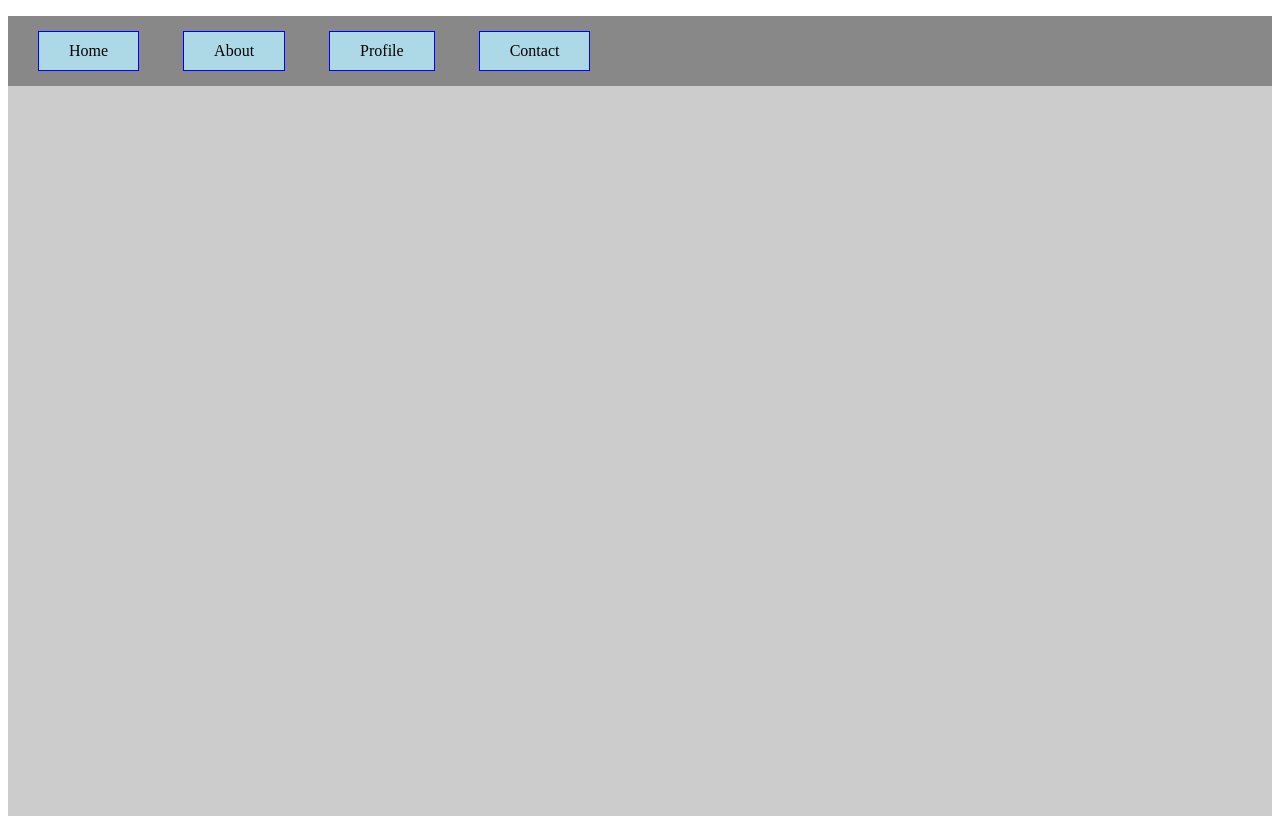
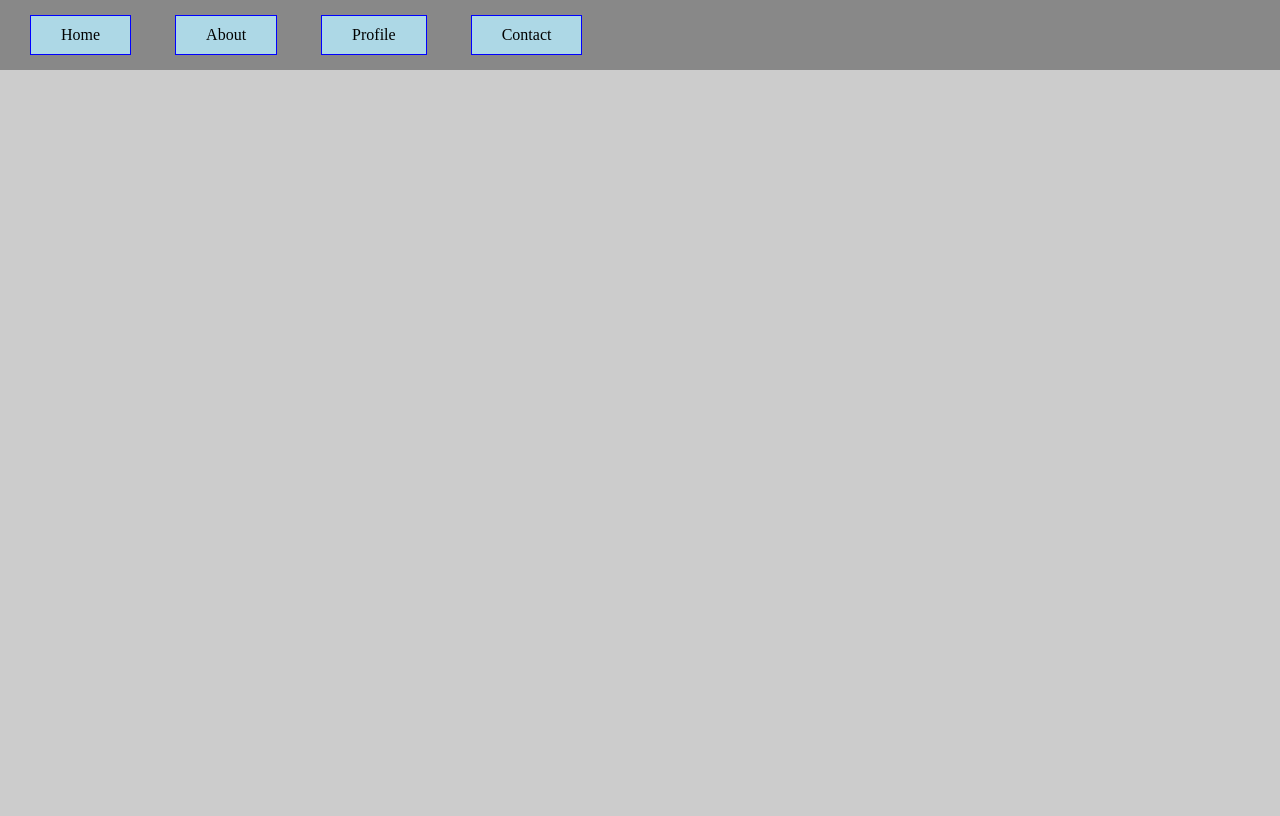
Before and after one commit to utsab/CST336, a PHP site: page /box-model/exercise/structure.html in a window 1280 px wide. After the commit the page ends 70 px from the top, so only its background shows below. Run offline with PHP 8.4, Linux system fonts and the light colour scheme.

Commit message:
Solution for box model exercise

```diff
--- a/box-model/exercise/style.css
+++ b/box-model/exercise/style.css
@@ -22,4 +22,9 @@ html {
 
 body {
     height: 100%;
+    margin: 0px;
 }
+
+ul {
+    margin: 0px;
+}
```
